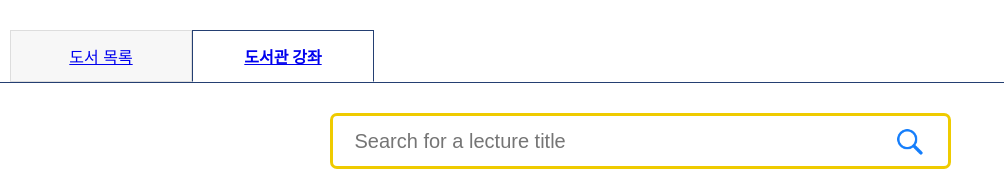
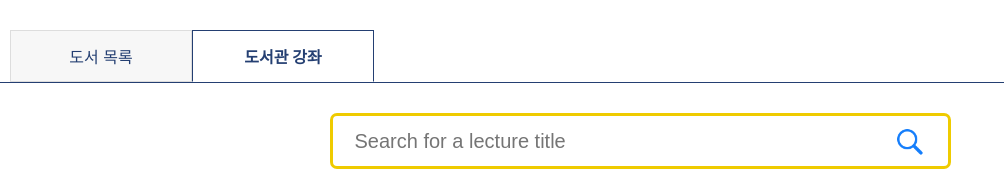
Before and after one commit to Hayoung04/oss_TeamProject, a React (Create React App) app: page /apilist in a window 1280 px wide. Shown: the top 171 px of the page, without its empty margins (0-1004 px from the left). Built offline with nearby package versions, Linux system fonts and the light colour scheme; no server answers.

Commit message:
edit: apilist css

```diff
--- a/src/Pages/ApiListPage.css
+++ b/src/Pages/ApiListPage.css
@@ -12,6 +12,11 @@
   justify-content: center;
   cursor: pointer;
   background-color: gray;
+  color: #243f72;
+}
+
+.tab a {
+  text-decoration: none;
   color: #243f72;
 }
 
```
